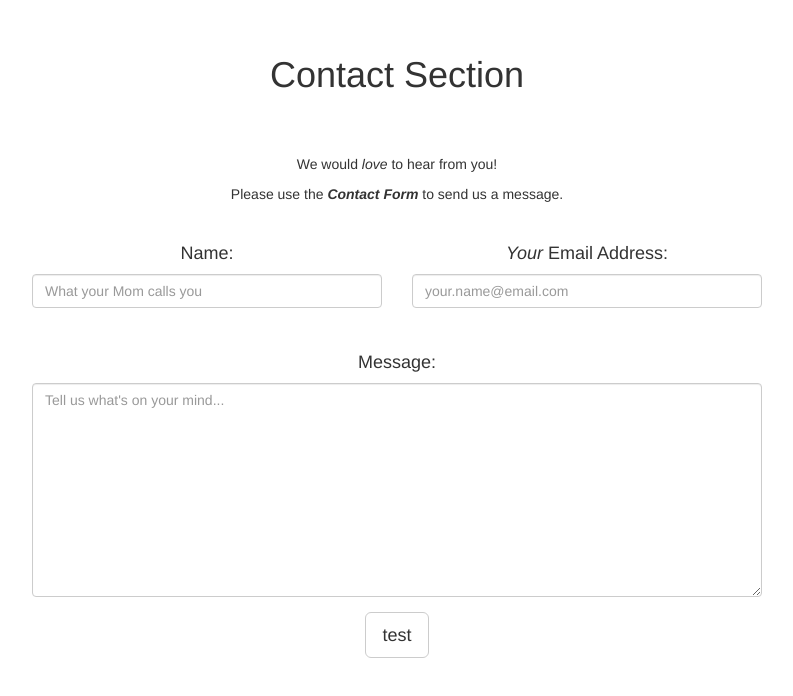
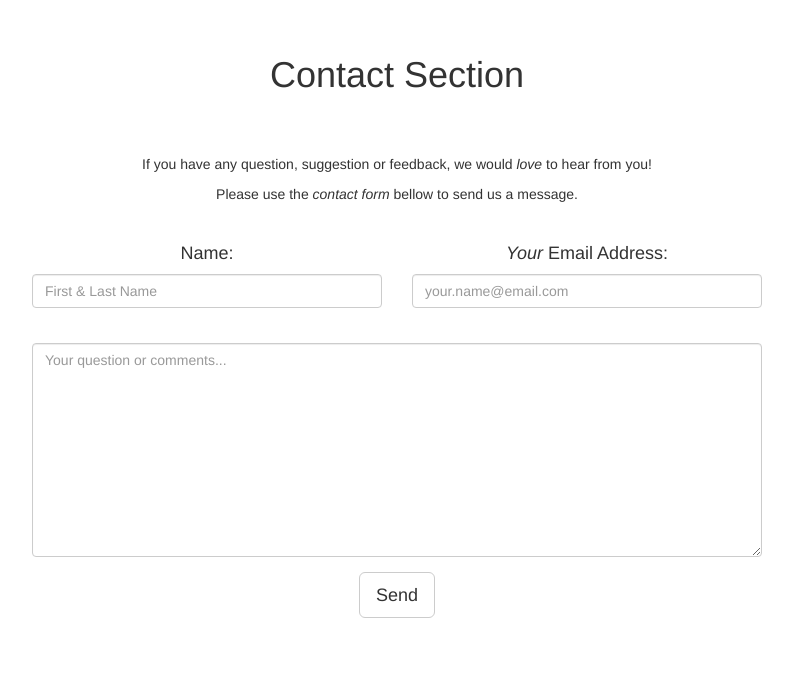
Before and after one commit to bkazic/confusion-matrix, a plain HTML site: page index.html in a window 1280 px wide. Shown: the part 2343-3039 px from the top of the page, without its empty margins (243-1036 px from the left). Drawn offline with nearby package versions, Linux system fonts and the light colour scheme.

Commit message:
Contact form design improvements

```diff
--- a/index.html
+++ b/index.html
@@ -208,11 +208,12 @@
                     <div class="col-sm-8 col-sm-offset-2">
                         <aside>
                             <p>
-                                We would <em>love</em> to hear from you!
+                                If you have any question, suggestion or feedback,
+                                we would <em>love</em> to hear from you!
                             </p>
                             <p>
-                                Please use the <b><em>Contact Form</em></b>
-                                to send us a message.
+                                Please use the <em>contact form</em>
+                                bellow to send us a message.
                             </p>
                             <br>
                         </aside>
@@ -224,7 +225,7 @@
                                 <!-- Name input -->
                                 <fieldset class="form-group col-sm-6">
                                     <label for="name" class="h4">Name: </label>
-                                    <input id="name" name="name" class="form-control" placeholder="What your Mom calls you" />
+                                    <input id="name" name="name" class="form-control" placeholder="First & Last Name" />
                                 </fieldset>
 
                                 <!-- Email input -->
@@ -240,14 +241,13 @@
 
                             <!-- Text input -->
                             <fieldset class="form-group">
-                                <label for="message" class="h4">Message: </label>
                                 <textarea id="message" name="message" rows="10" class="form-control"
-                                          placeholder="Tell us what's on your mind..."></textarea>
+                                          placeholder="Your question or comments..."></textarea>
                             </fieldset>
 
                             <!-- Submit button -->
                             <button class="btn btn-default btn-lg">
-                                test
+                                Send
                             </button>
 
                         </form>
```
